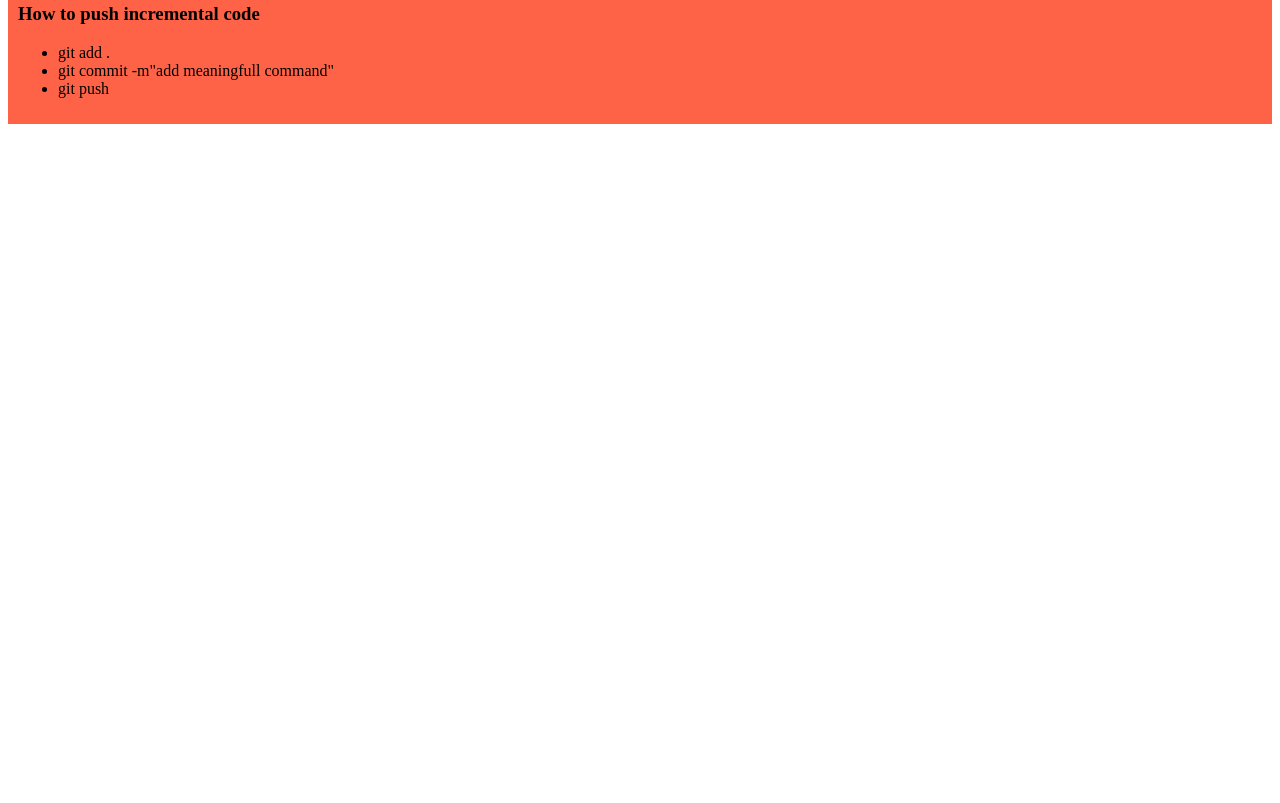
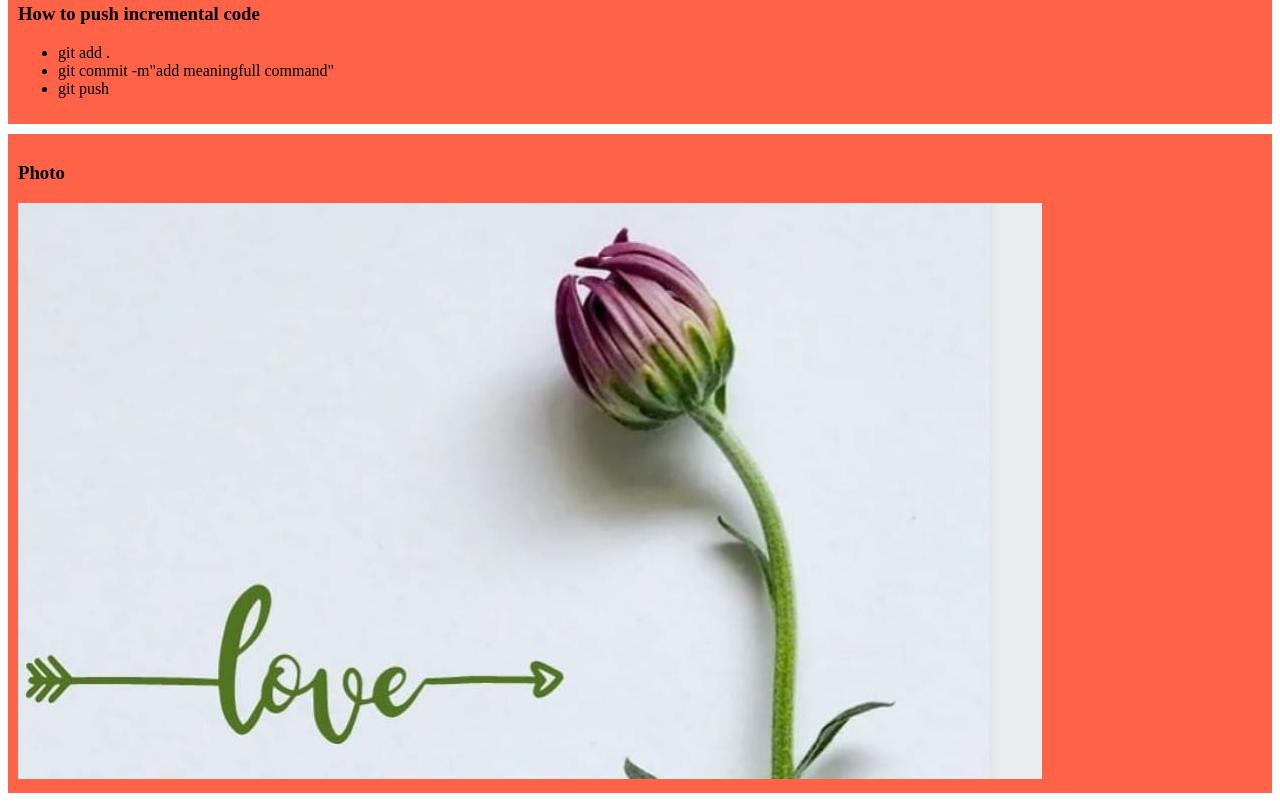
Before and after one commit to muhimmilon/my-simple-website, a plain HTML site: page index.html in a window 1280 px wide. Shown: the part 512-1315 px from the top of the page. Before the commit the page ends 800 px from the top, so only its background shows below. Drawn offline with Linux system fonts and the light colour scheme.

Commit message:
added image

```diff
--- a/index.html
+++ b/index.html
@@ -47,6 +47,10 @@
             <li>git commit -m"add meaningfull command"</li>
             <li>git push</li>
         </ul>
+        </div>
+    <div>
+        <h3>Photo</h3>
+        <img src="images/WhatsApp Image 2023-01-12 at 18.55.06.jpg" alt=">"
     </div>
 </body>
 </html>
```
Also changed, not shown: images/WhatsApp Image 2023-01-12 at 18.55.06.jpg (added).
